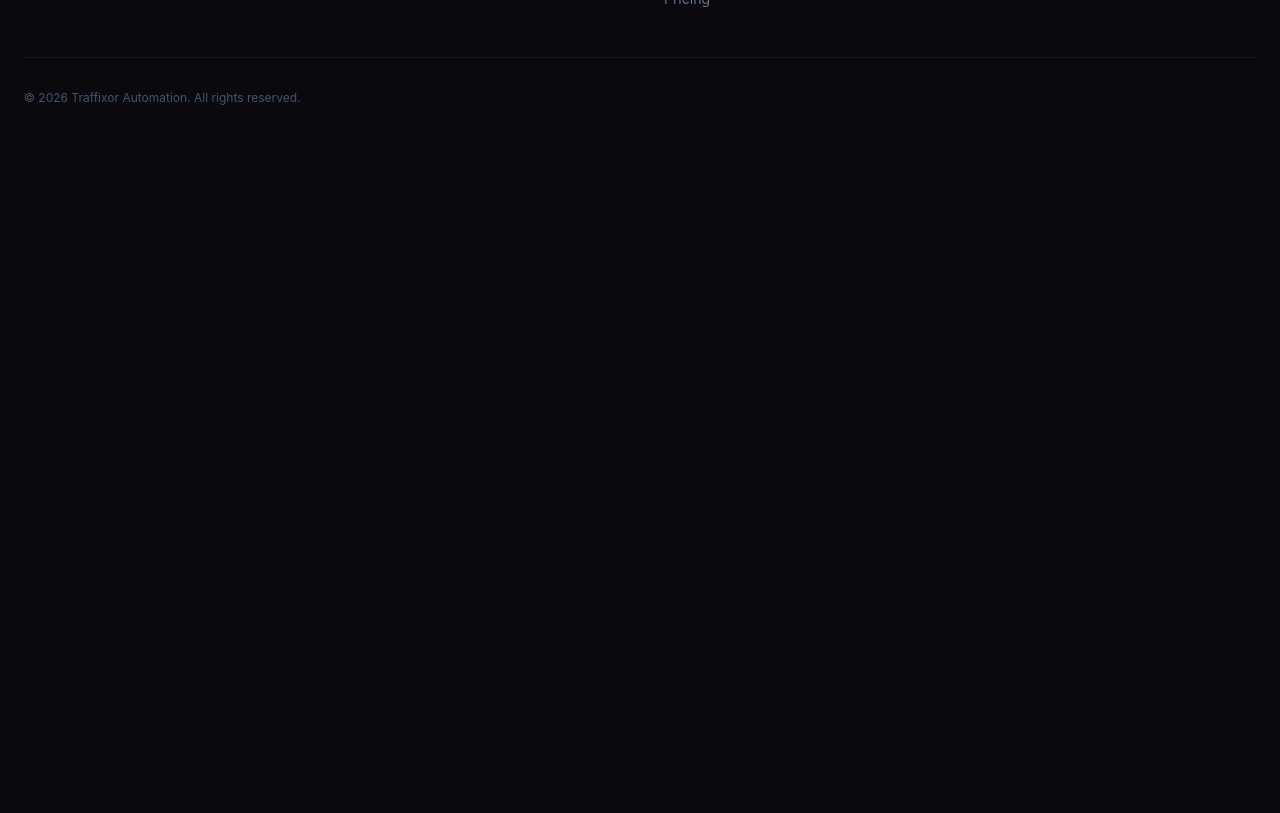
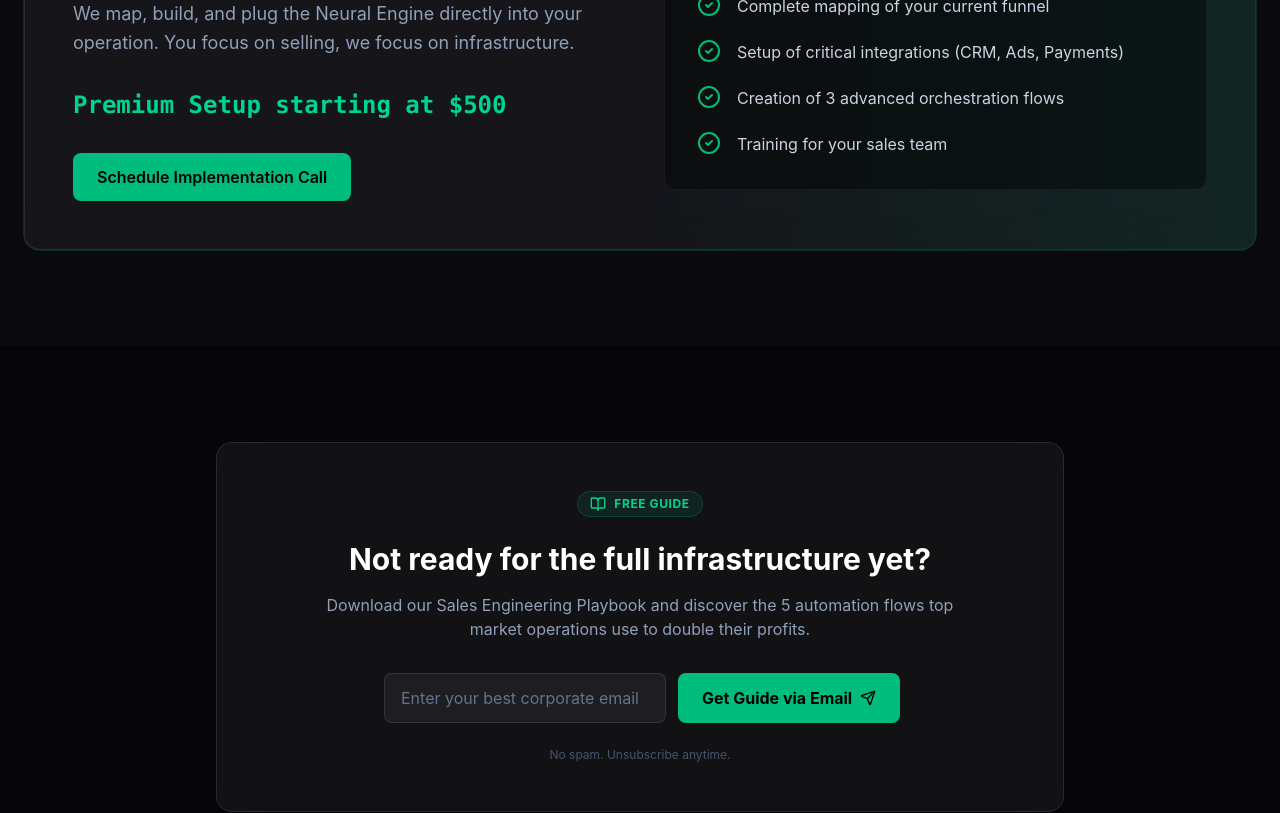
Before and after one commit to Dev-Nascimento/Site-Traffixor-Profissional, a React (Vite) app in the folder app-traffixor/: page / in a window 1280 px wide. Shown: the part 6300-7113 px from the top of the page. Before the commit the page ends 6454 px from the top, so only its background shows below. Built offline with nearby package versions, Linux system fonts and the light colour scheme.

Commit message:
feat(cro): adiciona setup premium e captura de leads para fechar o funil

```diff
--- a/app-traffixor/src/App.tsx
+++ b/app-traffixor/src/App.tsx
@@ -12,6 +12,8 @@ import { NotFound } from './components/pages/NotFound'; // 1. Nossa nova tela im
 import { ComparisonSection } from './components/sections/ComparisonSection';
 import { PracticalUseSection } from './components/sections/PracticalUseSection';
 import { ResultsSection } from './components/sections/ResultsSection';
+import { SetupPremiumSection } from './components/sections/SetupPremiumSection';
+import { LeadCaptureSection } from './components/sections/LeadCaptureSection';
 
 const App: React.FC = () => {
   // 2. O Interceptador: Se a URL for /login ou /404, ele trava e mostra o terminal restrito.
@@ -38,6 +40,8 @@ const App: React.FC = () => {
           <PracticalUseSection />
           <ROISimulatorSection />
           <PricingSection />
+          <SetupPremiumSection />
+          <LeadCaptureSection />
         </main>
 
         <Footer />
--- /dev/null
+++ b/app-traffixor/src/components/sections/LeadCaptureSection.tsx
@@ -0,0 +1,71 @@
+import React, { useState } from 'react';
+import { useTranslation } from 'react-i18next';
+import { BookOpen, Send } from 'lucide-react';
+import { GlassCard } from '../ui/GlassCard';
+
+export const LeadCaptureSection: React.FC = () => {
+  const { t } = useTranslation();
+  const [email, setEmail] = useState('');
+  const [isSubmitted, setIsSubmitted] = useState(false);
+
+  const handleSubmit = (e: React.FormEvent) => {
+    e.preventDefault();
+    if (email) {
+      // Futuramente, plugar webhook do Make/Zapier ou API de email marketing aqui
+      setIsSubmitted(true);
+      setTimeout(() => setIsSubmitted(false), 5000);
+      setEmail('');
+    }
+  };
+
+  return (
+    <section className="py-24 relative z-10 bg-[#060609]">
+      <div className="max-w-4xl mx-auto px-6">
+        <GlassCard className="p-8 md:p-12 relative overflow-hidden border-emerald-500/20 text-center">
+
+          <div className="inline-flex items-center gap-2 px-3 py-1 rounded-full bg-emerald-500/10 border border-emerald-500/20 text-emerald-400 text-xs font-bold tracking-wider mb-6">
+            <BookOpen className="w-4 h-4" />
+            {t('leadmagnet.badge')}
+          </div>
+
+          <h3 className="text-2xl md:text-3xl font-bold text-white mb-4">
+            {t('leadmagnet.title')}
+          </h3>
+
+          <p className="text-slate-400 text-base mb-8 max-w-2xl mx-auto">
+            {t('leadmagnet.subtitle')}
+          </p>
+
+          <form onSubmit={handleSubmit} className="flex flex-col sm:flex-row gap-3 max-w-lg mx-auto relative z-10">
+            <input
+              type="email"
+              required
+              placeholder={t('leadmagnet.placeholder')}
+              value={email}
+              onChange={(e) => setEmail(e.target.value)}
+              className="flex-grow bg-white/5 border border-white/10 rounded-lg px-4 py-3 text-white placeholder-slate-500 focus:outline-none focus:border-emerald-500/50 transition-colors"
+            />
+            <button
+              type="submit"
+              className="bg-emerald-500 hover:bg-emerald-400 text-black font-bold py-3 px-6 rounded-lg transition-all duration-300 flex items-center justify-center gap-2 whitespace-nowrap group"
+            >
+              {isSubmitted ? 'Enviado!' : t('leadmagnet.button')}
+              {!isSubmitted && <Send className="w-4 h-4 group-hover:translate-x-1 transition-transform" />}
+            </button>
+          </form>
+
+          {isSubmitted && (
+            <p className="text-emerald-400 text-sm mt-4 font-medium animate-pulse">
+              Playbook enviado para o seu e-mail com sucesso!
+            </p>
+          )}
+
+          <p className="text-slate-600 text-xs mt-6">
+            {t('leadmagnet.disclaimer')}
+          </p>
+
+        </GlassCard>
+      </div>
+    </section>
+  );
+};
--- /dev/null
+++ b/app-traffixor/src/components/sections/SetupPremiumSection.tsx
@@ -0,0 +1,74 @@
+import React from 'react';
+import { useTranslation } from 'react-i18next';
+import { GlassCard } from '../ui/GlassCard';
+import { NeonButton } from '../ui/NeonButton';
+import { Rocket, CheckCircle2 } from 'lucide-react';
+
+export const SetupPremiumSection: React.FC = () => {
+  const { t } = useTranslation();
+
+  const features = [
+    t('setup.feat1'),
+    t('setup.feat2'),
+    t('setup.feat3'),
+    t('setup.feat4'),
+  ];
+
+  return (
+    <section className="pb-24 relative z-10 bg-[#09090E]">
+      <div className="max-w-7xl mx-auto px-6">
+        <GlassCard className="p-8 md:p-12 relative overflow-hidden border-emerald-500/40 ring-1 ring-emerald-500/20">
+
+          {/* Efeito de brilho de fundo VIP */}
+          <div className="absolute top-0 right-0 w-full md:w-1/2 h-full bg-gradient-to-l from-emerald-500/10 to-transparent pointer-events-none" />
+
+          <div className="grid md:grid-cols-2 gap-12 items-center relative z-10">
+
+            {/* Lado Esquerdo: A Dor e a Oferta */}
+            <div>
+              <div className="inline-flex items-center gap-2 px-3 py-1 rounded-full bg-emerald-500/10 border border-emerald-500/20 text-emerald-400 text-xs font-bold tracking-wider mb-6">
+                <Rocket className="w-4 h-4" />
+                {t('setup.badge')}
+              </div>
+
+              <h3 className="text-3xl font-bold text-white mb-4">
+                {t('setup.title')}
+              </h3>
+
+              <p className="text-slate-400 text-lg mb-8 leading-relaxed">
+                {t('setup.subtitle')}
+              </p>
+
+              <div className="text-2xl font-mono text-emerald-400 font-bold mb-8">
+                {t('setup.price')}
+              </div>
+
+              <NeonButton
+                variant="primary"
+                className="w-full sm:w-auto"
+                // Direto pro WhatsApp focado no High-Ticket
+                onClick={() => window.open('https://wa.me/5521984834409?text=Ol%C3%A1%21+Tenho+interesse+no+Setup+Premium+Done-For-You+da+Traffixor.', '_blank')}
+              >
+                {t('setup.cta')}
+              </NeonButton>
+            </div>
+
+            {/* Lado Direito: Os Entregáveis */}
+            <div className="bg-black/40 rounded-xl p-6 md:p-8 border border-white/5">
+              <h4 className="text-white font-bold mb-6 text-lg">O que está incluso no escopo:</h4>
+              <ul className="space-y-5">
+                {features.map((feature, idx) => (
+                  <li key={idx} className="flex items-start gap-4 text-slate-300">
+                    <CheckCircle2 className="w-6 h-6 text-emerald-500 shrink-0" />
+                    <span className="leading-relaxed">{feature}</span>
+                  </li>
+                ))}
+              </ul>
+            </div>
+
+          </div>
+        </GlassCard>
+      </div>
+    </section>
+  );
+};
--- a/app-traffixor/src/i18n.ts
+++ b/app-traffixor/src/i18n.ts
@@ -15,6 +15,8 @@ const resources = {
       niche: { title: "Arquitetura adaptável para o seu mercado", subtitle: "Funcionalidades construídas para resolver desafios específicos.", b2b_title: "B2B & SaaS", b2b_focus: "Eficiência de Pipeline", b2b_desc: "Qualifique leads complexos automaticamente e acelere ciclos de vendas longos.", b2c_title: "B2C & Varejo", b2c_focus: "Volume & Personalização", b2c_desc: "Recupere carrinhos em tempo real e hiper-personalize a jornada do cliente.", info_title: "Infoprodutores", info_focus: "Orquestração de Lançamentos", info_desc: "Automatize lançamentos de 6 e 7 dígitos. Integre Hotmart/Eduzz direto com sua área de membros.", btn: "Ver Documentação para", engine: "// Executando engine para", flow: "Fluxo otimizado pronto para escala." },
       roi: { title: "Descubra quanto dinheiro você está perdendo.", subtitle: "Ajuste os números da sua operação atual e veja o tamanho do vazamento de lucro que a falta de orquestração inteligente está causando.", contacts: "Leads/Contatos por mês", ticket: "Ticket Médio (R$)", conversion: "Taxa de Conversão Atual", btn_calc: "Revelar Lucro Oculto", result_title: "Você está deixando na mesa aproximadamente:", result_sub: "Isso representa uma perda anual projetada por depender de processos manuais e integrações frágeis.", btn_activate: "Estancar Sangramento Financeiro", empty: "Configure os números ao lado para calcular o tamanho do seu prejuízo invisível." },
       pricing: { title: "Invista na sua Infraestrutura", subtitle: "A automação que se paga nos primeiros dias. Escolha o plano ideal para escalar a sua operação.", popular: "Mais Escolhido", month: "/mês", year: "/ano", monthly: "Mensal", annual: "Anual", save: "Poupa 20%", btn_start: "Iniciar Automação", daily: "Apenas R$", daily_suffix: "/dia", pro_badge: "Para empresas em crescimento", enterprise_badge: "Para operações críticas e alto volume" },
+      setup: { badge: "IMPLEMENTAÇÃO DONE-FOR-YOU", title: "Não tem tempo ou equipe para implementar?", subtitle: "Nós mapeamos, construímos e plugamos o Motor Neural direto na sua operação. Você foca em vender, nós focamos na infraestrutura.", feat1: "Mapeamento completo do seu funil atual", feat2: "Setup de integrações críticas (CRM, Ads, Pagamentos)", feat3: "Criação de 3 fluxos de orquestração avançados", feat4: "Treinamento da sua equipe de vendas", price: "Setup Premium a partir de R$ 2.500", cta: "Agendar Call de Implementação" },
+      leadmagnet: { badge: "GUIA GRATUITO", title: "Ainda não está pronto para a infraestrutura completa?", subtitle: "Baixe o nosso Playbook de Engenharia de Vendas e descubra os 5 fluxos de automação que as maiores operações do mercado usam para dobrar o lucro.", placeholder: "Digite o seu melhor e-mail corporativo", button: "Receber Guia no E-mail", disclaimer: "Sem spam. Cancele a inscrição quando quiser." },
       footer: { desc: "Orquestrando o futuro do marketing digital através de automação neural.", platform: "Plataforma", legal: "Legal", privacy: "Privacidade", terms: "Termos de Uso", rights: "Todos os direitos reservados." }
     }
   },
@@ -30,12 +32,14 @@ const resources = {
       niche: { title: "Adaptable architecture for your market", subtitle: "Features built to solve your specific operational challenges.", b2b_title: "B2B & SaaS", b2b_focus: "Pipeline Efficiency", b2b_desc: "Automatically qualify complex leads and accelerate long sales cycles.", b2c_title: "B2C & Retail", b2c_focus: "Volume & Personalization", b2c_desc: "Recover carts in real-time and hyper-personalize the customer journey.", info_title: "Digital Creators", info_focus: "Launch Orchestration", info_desc: "Automate 6 and 7-figure product launches. Integrate checkout platforms directly.", btn: "View Documentation for", engine: "// Running engine for", flow: "Optimized flow ready for scale." },
       roi: { title: "Discover how much money you are losing.", subtitle: "Adjust your current operation numbers and see the size of the profit leak caused by the lack of intelligent orchestration.", contacts: "Leads/Contacts per month", ticket: "Average Ticket ($)", conversion: "Current Conversion Rate", btn_calc: "Reveal Hidden Profit", result_title: "You are leaving on the table approximately:", result_sub: "This represents a projected annual loss for relying on manual processes and fragile integrations.", btn_activate: "Stop Financial Bleeding", empty: "Configure the numbers to calculate the size of your invisible loss." },
       pricing: { title: "Invest in your Infrastructure", subtitle: "Automation that pays for itself in days. Choose the ideal plan to scale your operation.", popular: "Most Popular", month: "/mo", year: "/yr", monthly: "Monthly", annual: "Annual", save: "Save 20%", btn_start: "Start Automation", daily: "Only $", daily_suffix: "/day", pro_badge: "For growing companies", enterprise_badge: "For critical operations & high volume" },
+      setup: { badge: "DONE-FOR-YOU IMPLEMENTATION", title: "No time or team to implement?", subtitle: "We map, build, and plug the Neural Engine directly into your operation. You focus on selling, we focus on infrastructure.", feat1: "Complete mapping of your current funnel", feat2: "Setup of critical integrations (CRM, Ads, Payments)", feat3: "Creation of 3 advanced orchestration flows", feat4: "Training for your sales team", price: "Premium Setup starting at $500", cta: "Schedule Implementation Call" },
+      leadmagnet: { badge: "FREE GUIDE", title: "Not ready for the full infrastructure yet?", subtitle: "Download our Sales Engineering Playbook and discover the 5 automation flows top market operations use to double their profits.", placeholder: "Enter your best corporate email", button: "Get Guide via Email", disclaimer: "No spam. Unsubscribe anytime." },
       footer: { desc: "Orchestrating the future of digital marketing through neural automation.", platform: "Platform", legal: "Legal", privacy: "Privacy", terms: "Terms of Use", rights: "All rights reserved." }
     }
   },
   es: {
     translation: {
-      nav: { solutions: "Soluciones", simulator: "Simulador de ROI", pricing: "Precios", login: "Iniciar Sesión", trial: "Prueba Gratis" },
+      nav: { soluciones: "Soluciones", simulator: "Simulador de ROI", pricing: "Precios", login: "Iniciar Sesión", trial: "Prueba Gratis" },
       hero: { badge: "EL FIN DE LOS SISTEMAS DESCONECTADOS", title: "Transforma Datos en Ingresos con Automatización Neuronal.", subtitle: "Integra marketing, CRM y embudos en un solo motor inteligente que aumenta tu conversión, reduce el CAC y acelera la facturación.", enemy: "> Las hojas de cálculo e integraciones rotas están drenando tus ganancias ahora mismo.", cta_primary: "Iniciar Automatización", cta_secondary: "Calcular Mi ROI" },
       authority: { events: "eventos/día", latency: "latencia", data: "Protección de Dados", ready: "Listo" },
       problem: { title: "Infraestructura fragmentada", subtitle: "Los sistemas desconectados crean fricción que frena el crecimiento.", card1_title: "Silos de Datos", card1_desc: "Datos críticos atrapados en plataformas aisladas.", card2_title: "Procesos Lentos", card2_desc: "Flujos de ingresos que dependen de intervención humana.", card3_title: "Stack Desconectado", card3_desc: "Un mosaico de integraciones que se rompen en silencio." },
@@ -45,7 +49,9 @@ const resources = {
       niche: { title: "Arquitectura adaptable", subtitle: "Funcionalidades construidas para resolver tus desafíos.", b2b_title: "B2B & SaaS", b2b_focus: "Eficiencia de Pipeline", b2b_desc: "Califica leads complejos automáticamente y acelera ciclos de ventas.", b2c_title: "B2C & Retail", b2c_focus: "Volumen y Personalización", b2c_desc: "Recupera carritos en tiempo real y personaliza el viaje del cliente.", info_title: "Infoproductores", info_focus: "Lanzamientos", info_desc: "Automatiza lanzamientos de 6 y 7 cifras. Integra plataformas de pago directo.", btn: "Ver Documentación para", engine: "// Ejecutando motor para", flow: "Flujo optimizado listo para escalar." },
       roi: { title: "Descubre cuánto dinero estás perdiendo.", subtitle: "Ajusta los números de tu operación actual y mira el tamaño de la fuga de ganancias causada por la falta de orquestación inteligente.", contacts: "Leads/Contactos por mes", ticket: "Ticket Promedio", conversion: "Tasa de Conversión Actual", btn_calc: "Revelar Beneficio Oculto", result_title: "Estás dejando en la mesa aproximadamente:", result_sub: "Esto representa una pérdida anual proyectada por depender de procesos manuales e integraciones frágiles.", btn_activate: "Detener Sangrado Financiero", empty: "Configura los números para calcular el tamaño de tu pérdida invisible." },
       pricing: { title: "Invierte en tu Infraestructura", subtitle: "La automatización que se paga en días. Elige el plan ideal para escalar tu operación.", popular: "Más Popular", month: "/mes", year: "/año", monthly: "Mensual", annual: "Anual", save: "Ahorra 20%", btn_start: "Iniciar Automatización", daily: "Solo $", daily_suffix: "/día", pro_badge: "Para empresas en crecimiento", enterprise_badge: "Para operaciones críticas y alto volumen" },
-      footer: { desc: "Orquestando el futuro del marketing digital a través de automatización neuronal.", platform: "Plataforma", legal: "Legal", privacy: "Privacidad", terms: "Términos de Uso", rights: "Todos los derechos reservados." }
+      setup: { badge: "IMPLEMENTACIÓN DONE-FOR-YOU", title: "¿No tienes tiempo o equipo para implementar?", subtitle: "Mapeamos, construimos y conectamos el Motor Neuronal directamente en tu operación. Tú te enfocas en vender, nosotros en la infraestructura.", feat1: "Mapeo completo de tu embudo actual", feat2: "Setup de integraciones críticas (CRM, Ads, Pagos)", feat3: "Creación de 3 flujos de orquestación avanzados", feat4: "Entrenamiento de tu equipo de ventas", price: "Setup Premium a partir de $500", cta: "Agendar Llamada de Implementación" },
+      leadmagnet: { badge: "GUÍA GRATUITA", title: "¿Aún no estás listo para la infraestructura completa?", subtitle: "Descarga nuestro Playbook de Ingeniería de Ventas y descubre los 5 flujos de automatización que usan las mayores operaciones del mercado para duplicar sus ganancias.", placeholder: "Ingresa tu mejor correo corporativo", button: "Recibir Guía por Correo", disclaimer: "Cero spam. Cancela tu suscripción cuando quieras." },
+      footer: { desc: "Orquestrando el futuro del marketing digital a través de automatización neuronal.", platform: "Plataforma", legal: "Legal", privacy: "Privacidad", terms: "Términos de Uso", rights: "Todos los derechos reservados." }
     }
   }
 };
```
